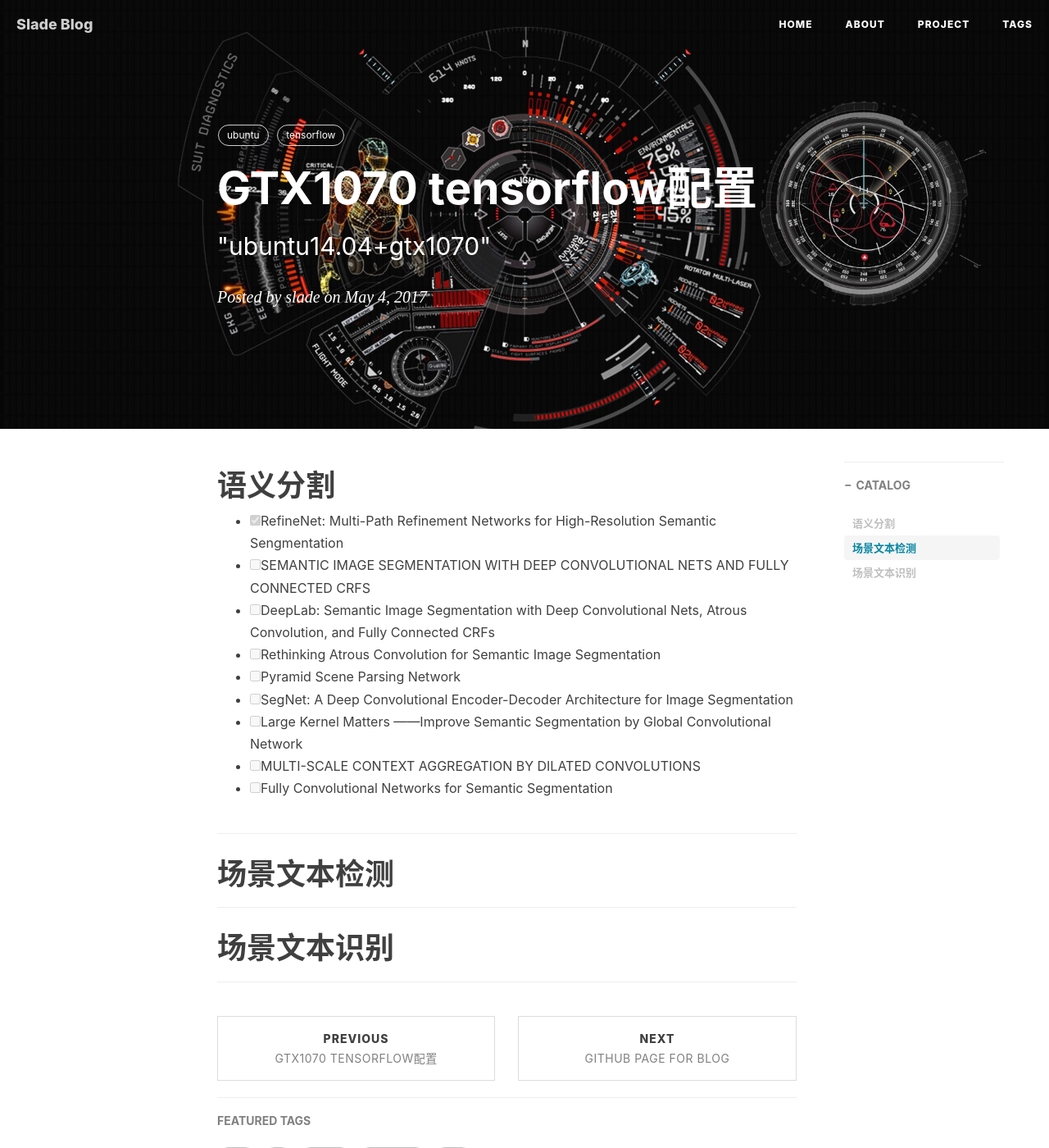
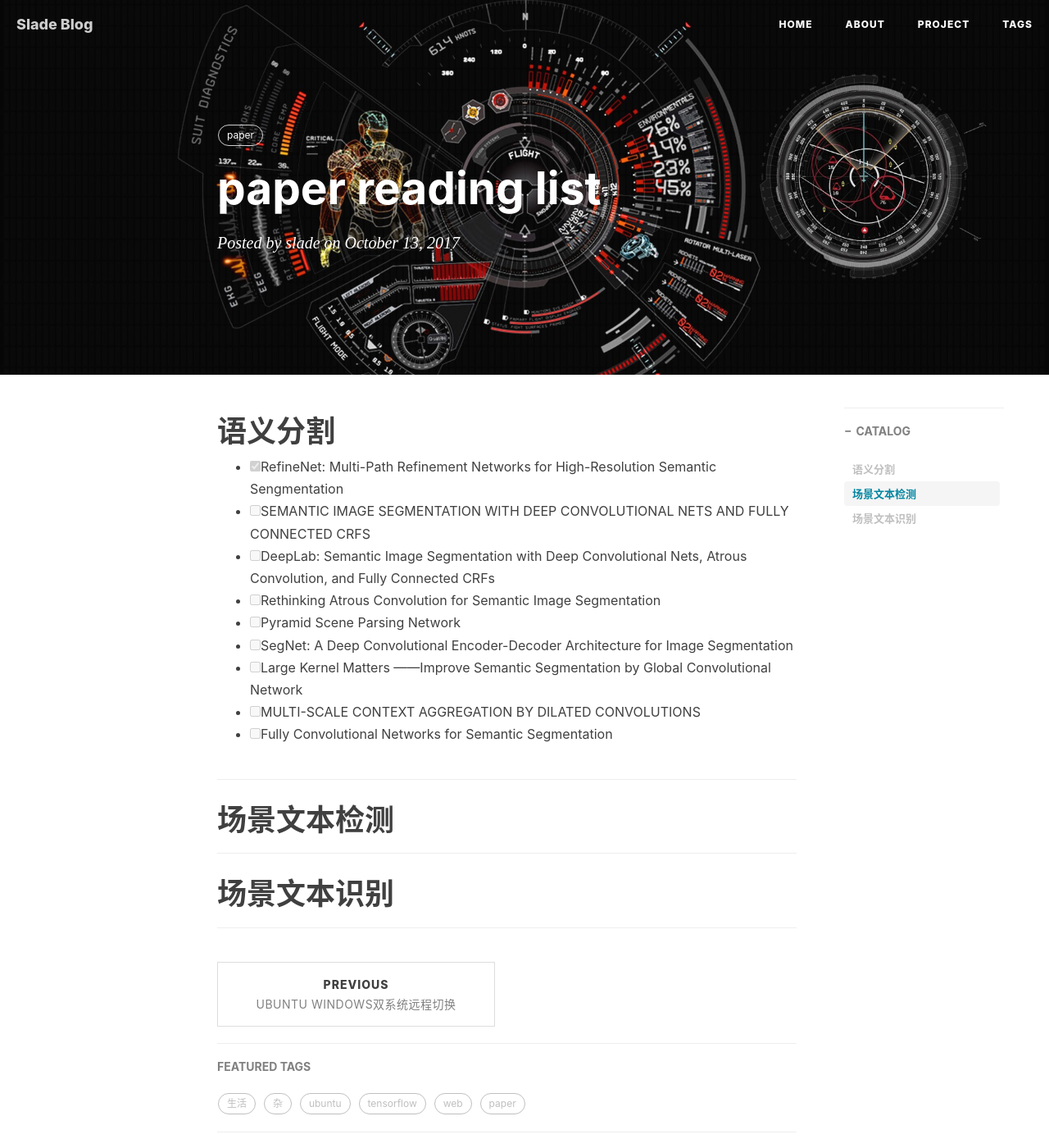
Before and after one commit to eragonruan/eragonruan.github.io, a Jekyll site: the page built from _posts/2017-10-13-paper_reading.markdown, in a window 1280 px wide and 1400 px high. Shown: the whole window at 82% size. Built offline with Jekyll 4.4.1, drawn with Linux system fonts in a browser that asks for light colours; nearby versions of some CDN libraries; comment, search, counter and statistics services are not loaded.

Commit message:
new post

```diff
--- a/_posts/2017-10-13-paper_reading.markdown
+++ b/_posts/2017-10-13-paper_reading.markdown
@@ -1,15 +1,13 @@
 ---
 layout:     post
-title:      "GTX1070 tensorflow配置"
-subtitle:   " \"ubuntu14.04+gtx1070\""
-description: "ubuntu14.04 gtx1070 gtx1080 tensorflow deep learning install 配置 安装"
-date:       2017-05-04 21:06:00
+title:      "paper reading list"
+description: "semantic segmentation, scene text detection, scene text recgonition"
+date:       2017-10-13 13:06:00
 author:     "slade"
 header-img: "img/post-bg-002.jpg"
 catalog: true
 tags:
-    - ubuntu
-    - tensorflow
+    - paper
 ---
 
 # 语义分割
```
